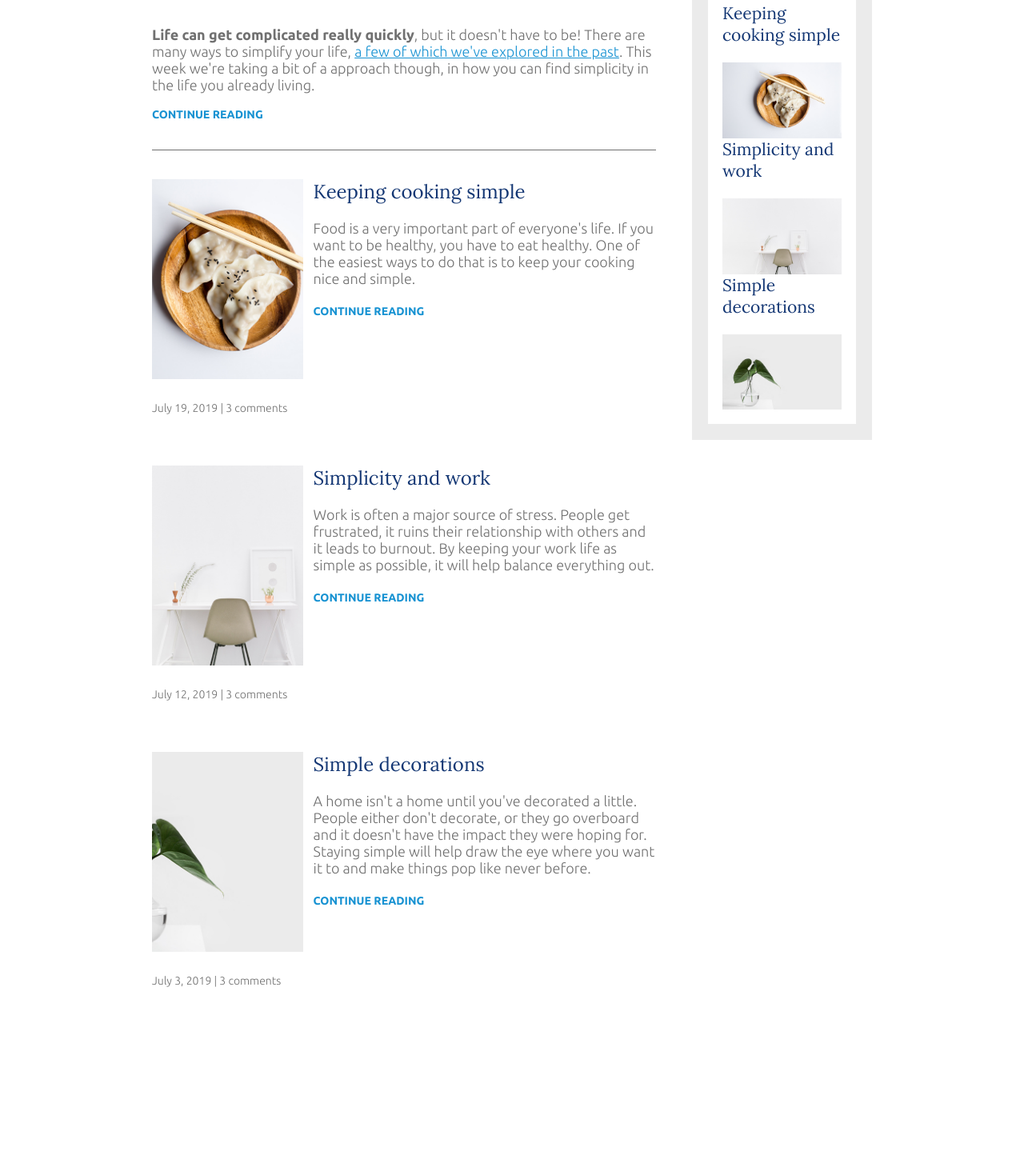
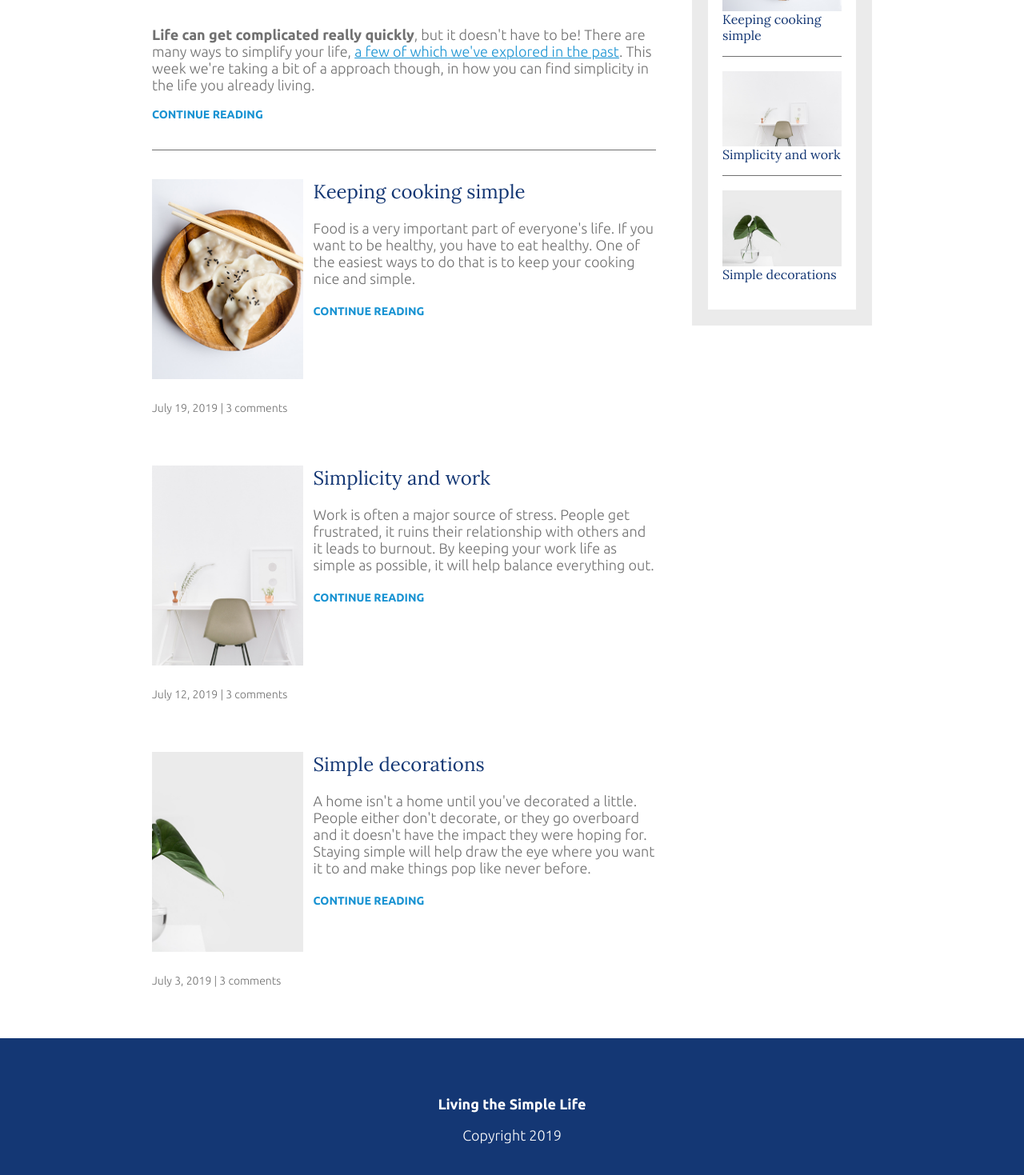
Before and after one commit to Mohak-Trivedi/simpleLifeBlog, a website built with Vite: page index.html in a window 1280 px wide. Shown: the part 691-2160 px from the top of the page at 80% size. Before the commit the page ends 2007 px from the top, so only its background shows below. Built offline with nearby package versions, Linux system fonts and the light colour scheme.

Commit message:
completed homepage

```diff
--- a/css/styles.css
+++ b/css/styles.css
@@ -84,6 +84,16 @@ strong {
     margin: 2em 0;
 }
 
+.widget-title,
+.widget-recent-post-title {
+    font-size: 1rem;
+}
+
+.widget-title {
+    font-family: 'Ubuntu', sans-serif;
+    font-weight: 700;
+}
+
 /* =================
 Layout
 ================= */
@@ -106,6 +116,13 @@ header {
     padding: 2em 0;
     text-align: center;
     margin-bottom: 3em;
+}
+
+footer {
+    background: #143774;
+    color: white;
+    text-align: center;
+    padding: 3em 0;
 }
 
 @media (min-width: 675px) {
@@ -226,3 +243,19 @@ nav a:focus {
     margin-bottom: 2em;
     padding: 1em;
 }
+
+.widget-recent-post {
+    display: flex;
+    flex-direction: column;
+    border-bottom: 1px solid #707070;
+    margin-bottom: 1em;
+}
+
+.widget-recent-post:last-child {
+    border: 0;
+    margin: 0;
+}
+
+.widget-image {
+    order: -1;
+}
--- a/index.html
+++ b/index.html
@@ -98,8 +98,8 @@
         </div>
 
         <footer>
-            <p></p>
-            <p></p>
+            <p><strong>Living the Simple Life</strong></p>
+            <p>Copyright 2019</p>
         </footer>
     </body>
 
```
